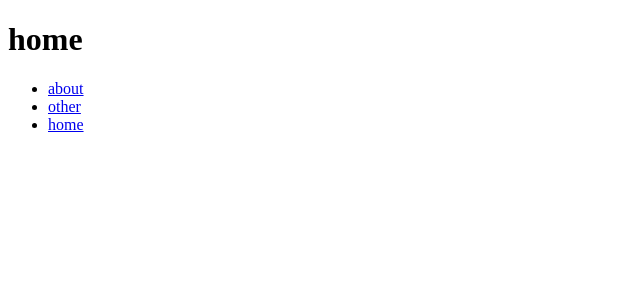
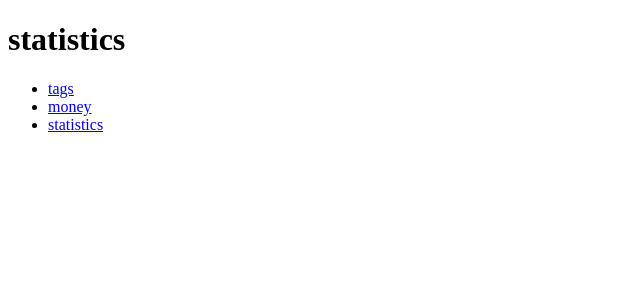
Before and after one commit to zhang4417/bookkeeper-react, a React (Create React App) app: page / in a window 1280 px wide. Shown: the top 300 px of the page, without its empty margins (0-640 px from the left). Built offline with nearby package versions, Linux system fonts and the light colour scheme.

Commit message:
将Nav封装在组件内部

```diff
--- a/src/App.tsx
+++ b/src/App.tsx
@@ -11,48 +11,69 @@ function App() {
     <Router>
       <div>
         <Switch>
-          <Route path="/about">
-            <About />
+          <Route path="/tags">
+            <Tags />
           </Route>
-          <Route path="/other">
-            <Other />
+          <Route path="/money">
+            <Money />
           </Route>
-          <Route path="/home">
-            <Home />
+          <Route path="/statistics">
+            <Statistics />
           </Route>
           <Route exact path="/">
-            <Home />
+            <Statistics />
           </Route>
           <Route path="*">
             <NoMatch />
           </Route>
         </Switch>
       </div>
+    </Router>
+  );
+}
+function Nav() {
+  return (
+    <>
       <nav>
         <ul>
           <li>
-            <Link to="/about">about</Link>
+            <Link to="/tags">tags</Link>
           </li>
           <li>
-            <Link to="/other">other</Link>
+            <Link to="/money">money</Link>
           </li>
           <li>
-            <Link to="/home">home</Link>
+            <Link to="/statistics">statistics</Link>
           </li>
         </ul>
       </nav>
-    </Router>
-  );
+    </>
+  )
 }
 
-function About() {
-  return (<h1>about</h1>)
+function Tags() {
+  return (
+    <>
+      <h1>tags</h1>
+      <Nav />
+    </>
+  )
 }
-function Other() {
-  return (<h1>other</h1>)
+function Money() {
+  return (
+    <>
+      <h1>money</h1>
+      <Nav />
+    </>
+  )
 }
-function Home() {
-  return (<h1>home</h1>)
+function Statistics() {
+  return (
+    <>
+      <h1>statistics</h1>
+      <Nav />
+    </>
+  )
 }
 function NoMatch() {
   return (<h1>404</h1>)
```
